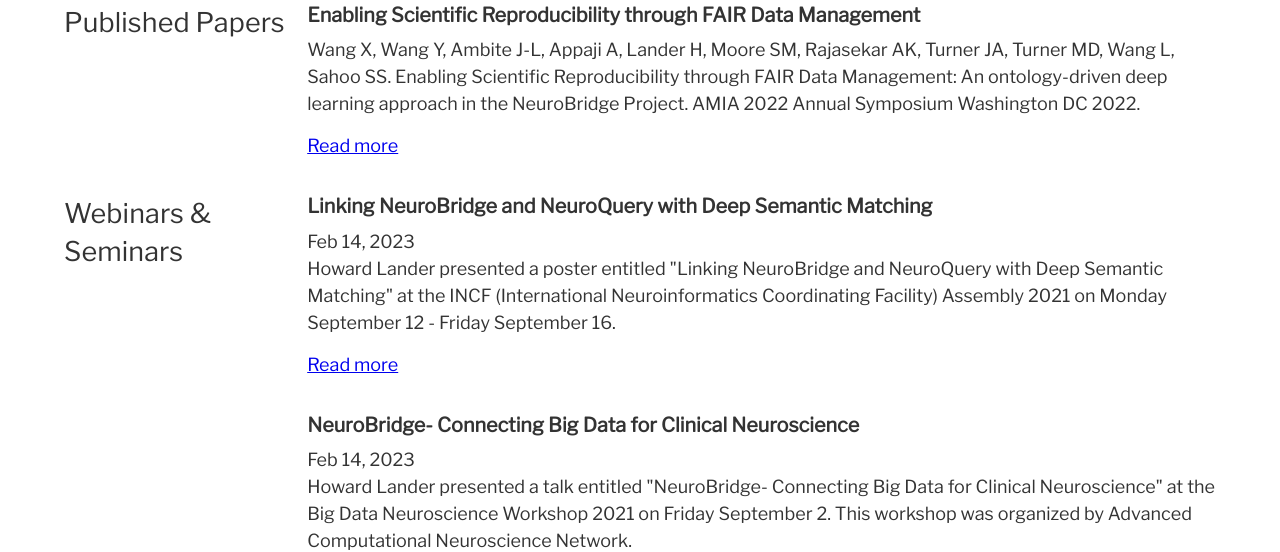
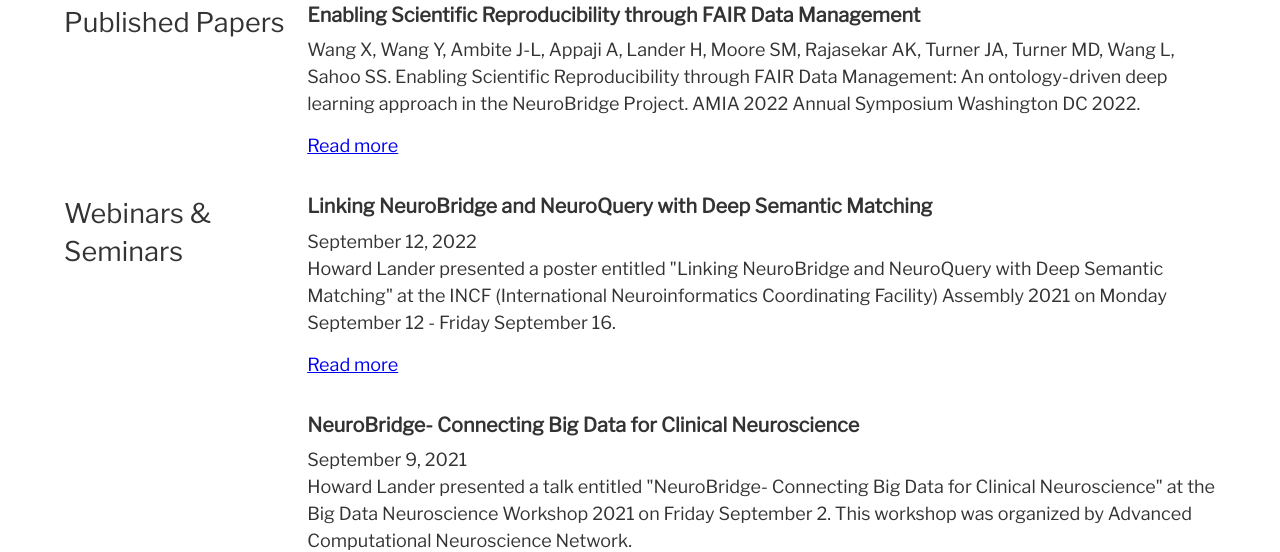
Before and after one commit to NeuroBridge/NeuroBridge1.0, a Gatsby site: page /publication in a window 1280 px wide. Shown: the part 253-805 px from the top of the page. Built offline with nearby package versions, Linux system fonts and the light colour scheme; Gatsby itself is replaced by a stand-in of ours.

Commit message:
show displayDate on publication page

```diff
--- a/src/pages/publication.js
+++ b/src/pages/publication.js
@@ -51,9 +51,6 @@
           <Box sx={styles.sectionContent}>
             {
               papers.map((item)=> {
-                const splitDate = Date(item.date).split(' ')
-                const displayDate = `${splitDate[1]} ${splitDate[2]}, ${splitDate[3]}`
-
                 return (
                   <Box key={item.title} sx={styles.publicationItem}>
                     <Typography variant='h3'>{item.title}</Typography>
@@ -77,13 +74,10 @@
           <Box sx={styles.sectionContent}>
             {
               webinars.map((item)=> {
-                const splitDate = Date(item.date).split(' ')
-                const displayDate = `${splitDate[1]} ${splitDate[2]}, ${splitDate[3]}`
-
                 return (
                   <Box key={item.title} sx={styles.publicationItem}>
                     <Typography variant='h3'>{item.title}</Typography>
-                    <Typography>{displayDate}</Typography>
+                    <Typography>{item.displayDate}</Typography>
                     <Typography paragraph>{item.description}</Typography>
                     <Link to={item.slides}>Read more</Link>
                   </Box>
```
